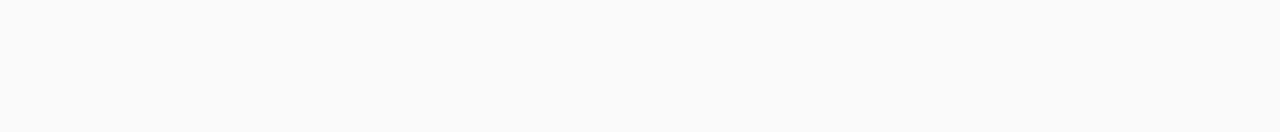
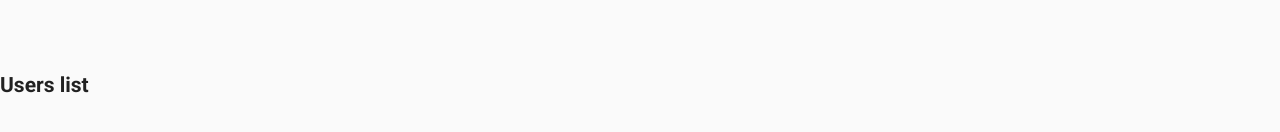
Before and after one commit to Sun1ive/fullstack-cms, a Nuxt app in the folder app/: page /admin/user/list in a window 1280 px wide. Before the commit this address had no page. Shown: the part 346-478 px from the top of the page. Built offline with nearby package versions, Linux system fonts and the light colour scheme.

Commit message:
i did it wrong kappe

```diff
--- a/app/components/Toolbar/AdminToolbar.vue
+++ b/app/components/Toolbar/AdminToolbar.vue
@@ -27,7 +27,7 @@ export default {
       { title: 'Add Article', icon: 'star', path: '/admin/article/add' },
       { title: 'Edit Article', icon: 'star', path: '/admin/article/edit' },
       { title: 'Add User', icon: 'star', path: '/admin/user/add' },
-      { title: 'Edit User', icon: 'star', path: '/admin/user/edit' },
+      { title: 'Users list', icon: 'star', path: '/admin/user/list' },
     ]
   })
 };
--- /dev/null
+++ b/app/pages/admin/user/list.vue
@@ -0,0 +1,13 @@
+<template>
+  <h2>Users list</h2>
+</template>
+
+<script>
+export default {
+
+}
+</script>
+
+<style scoped>
+
+</style>
```
Also changed, not shown: app/pages/admin/user/_id/index.vue (renamed from app/pages/admin/user/edit.vue).
